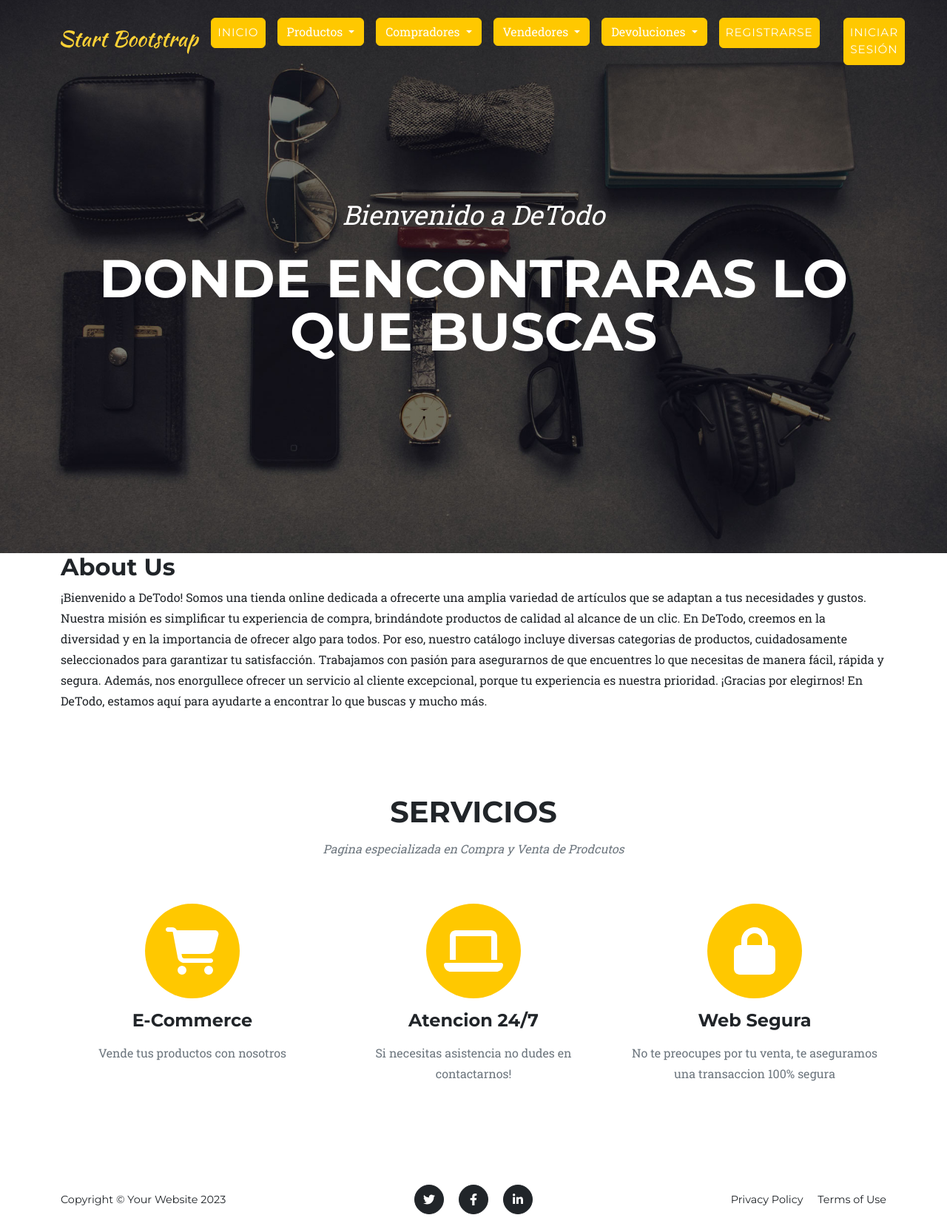
After one commit to olguincona/DesafioFinal, a Django app: page /about-us in a window 1280 px wide. The commit adds this page. Shown: the whole page at 74% size. Run offline with Django 4.2, Linux system fonts and the light colour scheme; some libraries are stand-ins or nearby versions.

Commit message:
arreglo aboutus

```diff
--- /dev/null
+++ b/WebApp/templates/WebApp/aboutus.html
@@ -0,0 +1,58 @@
+{% extends 'WebApp/base.html' %}
+{% load static %}
+
+{% block title %}
+    About Us
+{% endblock title %}
+{% block content %}
+
+
+<div class="container">
+  <h2>About Us</h2>
+  <p>
+
+    ¡Bienvenido a DeTodo! Somos una tienda online dedicada a ofrecerte una amplia variedad de artículos que se adaptan a tus necesidades y gustos. Nuestra misión es simplificar tu experiencia de compra, brindándote productos de calidad al alcance de un clic.
+
+    En DeTodo, creemos en la diversidad y en la importancia de ofrecer algo para todos. Por eso, nuestro catálogo incluye diversas categorias de productos, cuidadosamente seleccionados para garantizar tu satisfacción.
+
+    Trabajamos con pasión para asegurarnos de que encuentres lo que necesitas de manera fácil, rápida y segura. Además, nos enorgullece ofrecer un servicio al cliente excepcional, porque tu experiencia es nuestra prioridad.
+
+    ¡Gracias por elegirnos! En DeTodo, estamos aquí para ayudarte a encontrar lo que buscas y mucho más.</p>
+</div>
+
+<section class="page-section" id="services">
+  <div class="container">
+      <div class="text-center">
+          <h2 class="section-heading text-uppercase">Servicios</h2>
+          <h3 class="section-subheading text-muted">Pagina especializada en Compra y Venta de Prodcutos</h3>
+      </div>
+      <div class="row text-center">
+          <div class="col-md-4">
+              <span class="fa-stack fa-4x">
+                  <i class="fas fa-circle fa-stack-2x text-primary"></i>
+                  <i class="fas fa-shopping-cart fa-stack-1x fa-inverse"></i>
+              </span>
+              <h4 class="my-3">E-Commerce</h4>
+              <p class="text-muted">Vende tus productos con nosotros</p>
+          </div>
+          <div class="col-md-4">
+              <span class="fa-stack fa-4x">
+                  <i class="fas fa-circle fa-stack-2x text-primary"></i>
+                  <i class="fas fa-laptop fa-stack-1x fa-inverse"></i>
+              </span>
+              <h4 class="my-3">Atencion 24/7</h4>
+              <p class="text-muted">Si necesitas asistencia no dudes en contactarnos!</p>
+          </div>
+          <div class="col-md-4">
+              <span class="fa-stack fa-4x">
+                  <i class="fas fa-circle fa-stack-2x text-primary"></i>
+                  <i class="fas fa-lock fa-stack-1x fa-inverse"></i>
+              </span>
+              <h4 class="my-3">Web Segura</h4>
+              <p class="text-muted">No te preocupes por tu venta, te aseguramos una transaccion 100% segura</p>
+          </div>
+      </div>
+  </div>
+</section>
+
+{% endblock  %}
--- a/WebApp/templates/WebApp/base.html
+++ b/WebApp/templates/WebApp/base.html
@@ -82,6 +82,7 @@
                                     <li><a class="dropdown-item" href="{% url 'perfil' %}">Ver Perfil</a></li>
                                 <li><a class="dropdown-item " href="{% url 'perfil-editar' %}">Editar Perfil</a></li>
                                 <li><a class="dropdown-item " href="{% url 'change-password' %}">Cambiar Contraseña</a></li>
+                                <li><a class="dropdown-item " href="{% url 'acerca' %}">Sobre Nosotros</a></li>
                                 </ul>
                             </div>
                             <li class="nav-item"><a class="nav-link btn btn-primary me-3" href="{% url 'logout' %}">Cerrar Sesion</a></li>
--- a/WebApp/urls.py
+++ b/WebApp/urls.py
@@ -10,6 +10,8 @@ urlpatterns = [
     path('perfil/',views.show_profile,name="perfil"),
     path('perfil/editar',views.edit_profile,name="perfil-editar"),
     path('perfil/change-password',views.change_password,name="change-password"),
+
+    path('about-us',views.aboutus,name="acerca"),
 
 
     #Productos
--- a/WebApp/views.py
+++ b/WebApp/views.py
@@ -12,6 +12,9 @@ from .models import Productos,Vendedor,Comprador,Devolucion,Profile
 from .forms import ProductosFormulario,VendedorFormulario,CompradorFormulario,DevolucionFormulario,UserUpdateForm,UserProfileForm
 def inicio(request):
     return render(request,"WebApp/index.html")
+
+def aboutus(request):
+    return render(request,"WebApp/aboutus.html")
 
 def show_profile(request):
     return render(request,"WebApp/forms/show-profile.html")
```
